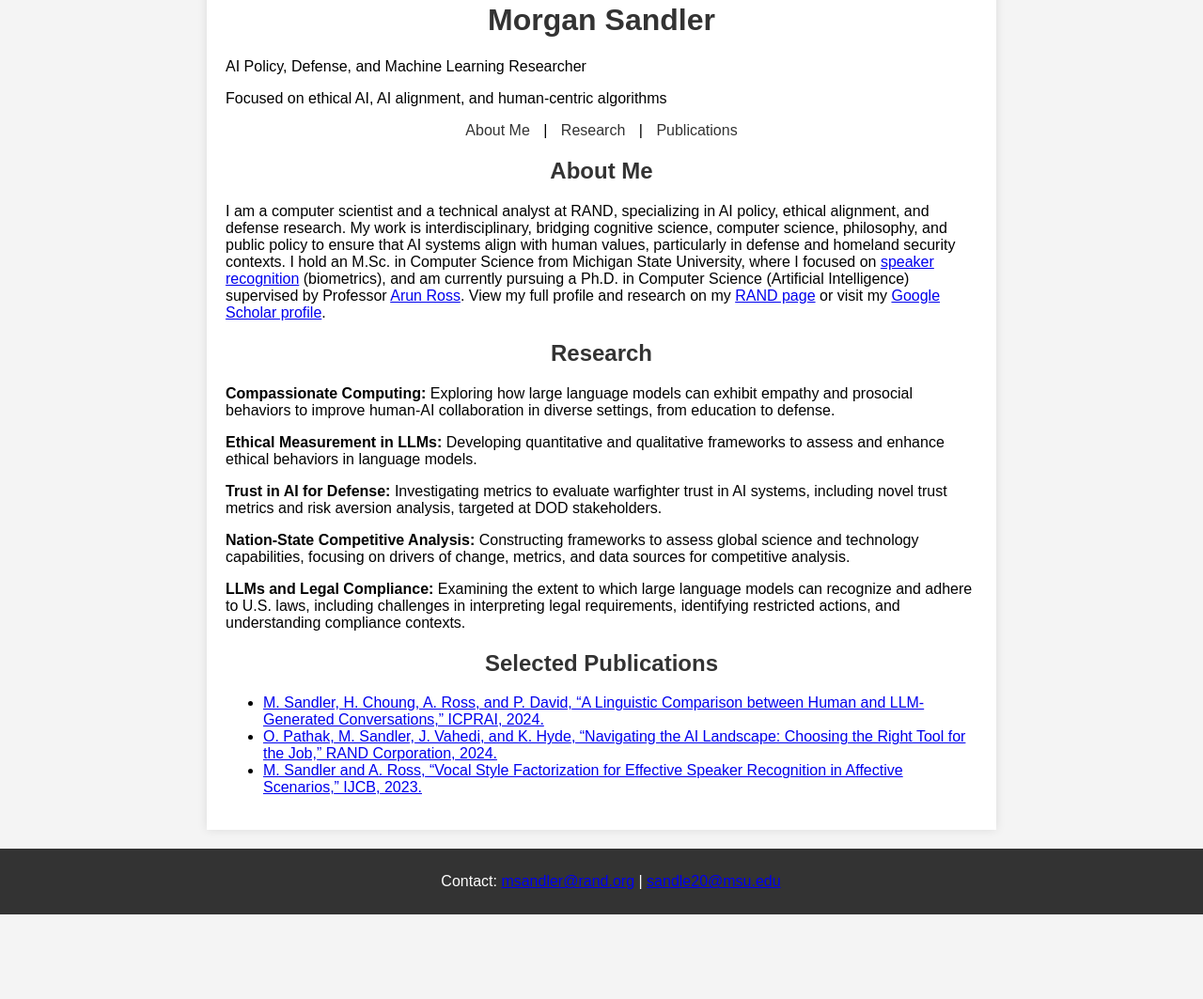
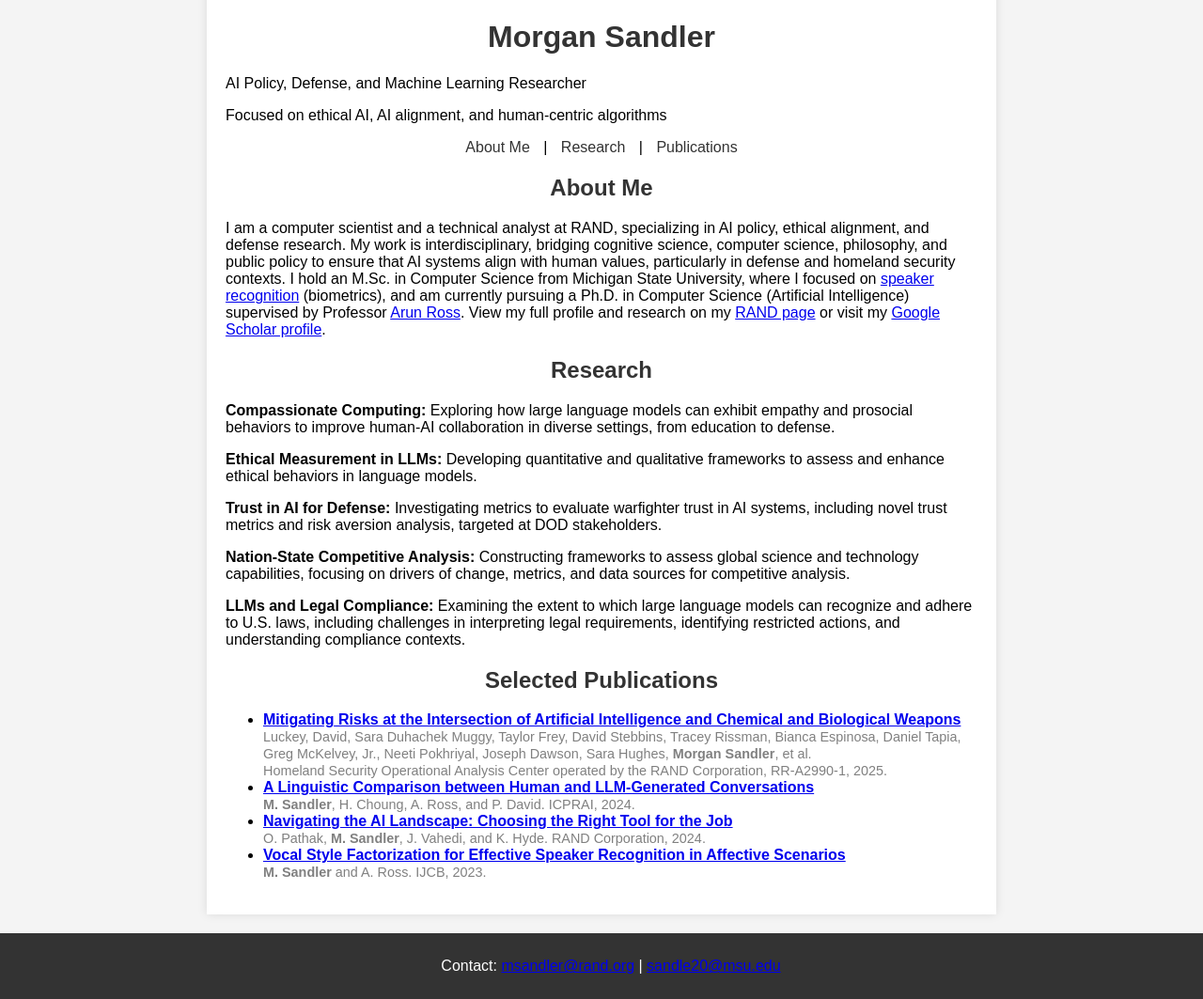
Before and after one commit to morganlee123/webpresence, a plain HTML site: page index.html in a window 1280 px wide. Shown: the part 58-1121 px from the top of the page at 94% size. Before the commit the page ends 1031 px from the top, so only its background shows below. Drawn offline with Linux system fonts and the light colour scheme.

Commit message:
changes to pubs

```diff
--- a/index.html
+++ b/index.html
@@ -1,7 +1,7 @@
 <!DOCTYPE html>
 <html lang="en">
 <head>
-    <meta charset="UTF-8">
+ber=400    <meta charset="UTF-8">
     <meta name="viewport" content="width=device-width, initial-scale=1.0">
     <title>Morgan Sandler's Personal Page</title>
     <style>
@@ -75,11 +75,53 @@
 
     <section id="publications">
         <h2>Selected Publications</h2>
-        <ul>
-            <li><a href="https://arxiv.org/abs/2401.16587">M. Sandler, H. Choung, A. Ross, and P. David, “A Linguistic Comparison between Human and LLM-Generated Conversations,” ICPRAI, 2024.</a></li>
-            <li><a href="https://www.rand.org/pubs/perspectives/PEA3414-1.html">O. Pathak, M. Sandler, J. Vahedi, and K. Hyde, “Navigating the AI Landscape: Choosing the Right Tool for the Job,” RAND Corporation, 2024.</a></li>
-            <li><a href="https://ieeexplore.ieee.org/abstract/document/10449091">M. Sandler and A. Ross, “Vocal Style Factorization for Effective Speaker Recognition in Affective Scenarios,” IJCB, 2023.</a></li>
-        </ul>
+
+	<ul>
+    <li>
+        <a href="https://www.rand.org/pubs/research_reports/RRA2990-1.html">
+            <strong>Mitigating Risks at the Intersection of Artificial Intelligence and Chemical and Biological Weapons</strong>
+        </a>
+        <br>
+        <span style="font-size: 0.9em; color: gray;">
+            Luckey, David, Sara Duhachek Muggy, Taylor Frey, David Stebbins, Tracey Rissman, Bianca Espinosa,
+            Daniel Tapia, Greg McKelvey, Jr., Neeti Pokhriyal, Joseph Dawson, Sara Hughes,
+            <strong>Morgan Sandler</strong>, et al. <br>
+            Homeland Security Operational Analysis Center operated by the RAND Corporation, RR-A2990-1, 2025.
+        </span>
+    </li>
+
+    <li>
+        <a href="https://arxiv.org/abs/2401.16587">
+            <strong>A Linguistic Comparison between Human and LLM-Generated Conversations</strong>
+        </a>
+        <br>
+        <span style="font-size: 0.9em; color: gray;">
+            <strong>M. Sandler</strong>, H. Choung, A. Ross, and P. David. ICPRAI, 2024.
+        </span>
+    </li>
+
+    <li>
+        <a href="https://www.rand.org/pubs/perspectives/PEA3414-1.html">
+            <strong>Navigating the AI Landscape: Choosing the Right Tool for the Job</strong>
+        </a>
+        <br>
+        <span style="font-size: 0.9em; color: gray;">
+            O. Pathak, <strong>M. Sandler</strong>, J. Vahedi, and K. Hyde. RAND Corporation, 2024.
+        </span>
+    </li>
+
+    <li>
+        <a href="https://ieeexplore.ieee.org/abstract/document/10449091">
+            <strong>Vocal Style Factorization for Effective Speaker Recognition in Affective Scenarios</strong>
+        </a>
+        <br>
+        <span style="font-size: 0.9em; color: gray;">
+            <strong>M. Sandler</strong> and A. Ross. IJCB, 2023.
+        </span>
+    </li>
+</ul>
+
+
     </section>
 </div>
 
```
